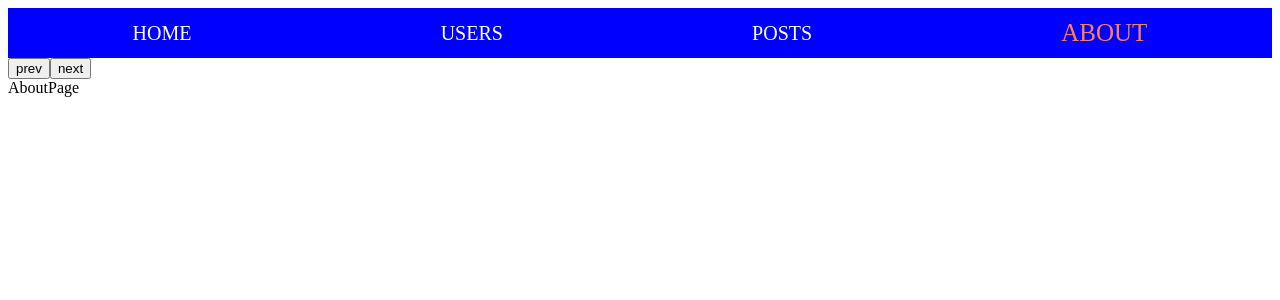
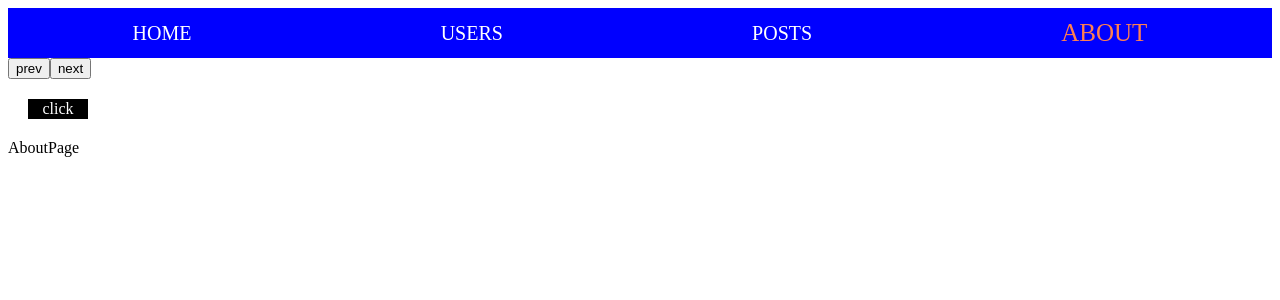
Before and after one commit to SofiyaYehorova/react-sept-2022, a React (Create React App) app: page /about in a window 1280 px wide. Shown: the top 300 px of the page. Built offline with nearby package versions, Linux system fonts and the light colour scheme.

Commit message:
hw_4_context_children

```diff
--- /dev/null
+++ b/src/components/Button/Button.js
@@ -0,0 +1,15 @@
+import React from 'react';
+
+import css from './Button.module.css'
+
+const Button = ({children, click, ...props}) => {
+    return (
+        <div className={css.Button} onClick={click}{...props}>
+            {children}
+        </div>
+    );
+};
+
+export {
+    Button
+};
--- /dev/null
+++ b/src/components/Button/Button.module.css
@@ -0,0 +1,16 @@
+.Button {
+    display: flex;
+    justify-content: center;
+    align-items: center;
+    background: blue;
+    color: white;
+    height: 20px;
+    width: 60px;
+    margin: 20px;
+}
+
+.Button:hover {
+    background: crimson;
+    color: aqua;
+    cursor: pointer;
+}
--- a/src/components/index.js
+++ b/src/components/index.js
@@ -2,3 +2,4 @@ export * from './Header/Header';
 export * from './Post/Post';
 export * from './Posts/Posts';
 export * from './PostDetails/PostDetails';
+export * from './Button/Button'
--- a/src/pages/AboutPage/AboutPage.js
+++ b/src/pages/AboutPage/AboutPage.js
@@ -1,8 +1,18 @@
-import React from 'react';
+import React, {useContext} from 'react';
+
+import {MyContext} from "../../index";
+import {Button} from "../../components";
+
 
 const AboutPage = () => {
+    const context = useContext(MyContext);
+    context.gender = 'male';
+    Object.assign(context, {status: true})
+    delete context.name
     return (
         <div>
+            <Button click={() => console.log('Click from customer button!')} style={{backgroundColor: 'black'}}
+            >click</Button>
             AboutPage
         </div>
     );
--- a/src/pages/UsersPage/UsersPage.js
+++ b/src/pages/UsersPage/UsersPage.js
@@ -6,8 +6,9 @@ const UsersPage = () => {
     const context = useContext(MyContext);
     return (
         <div>
-            <div>name:{context.name}</div>
-            <div>age:{context.age}</div>
+            {/*<div>name:{context.name}</div>*/}
+            {/*<div>age:{context.age}</div>*/}
+            {JSON.stringify(context)}
         </div>
     );
 };
```
